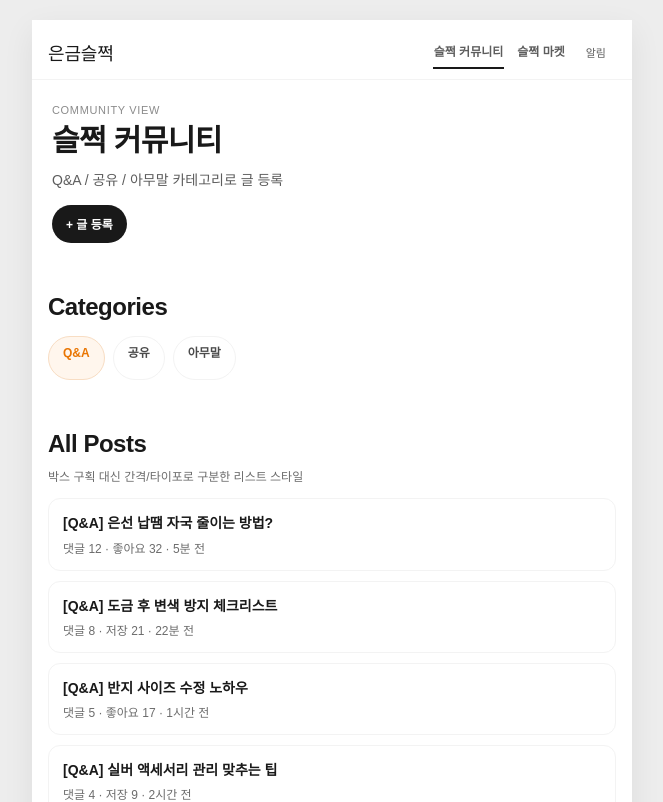
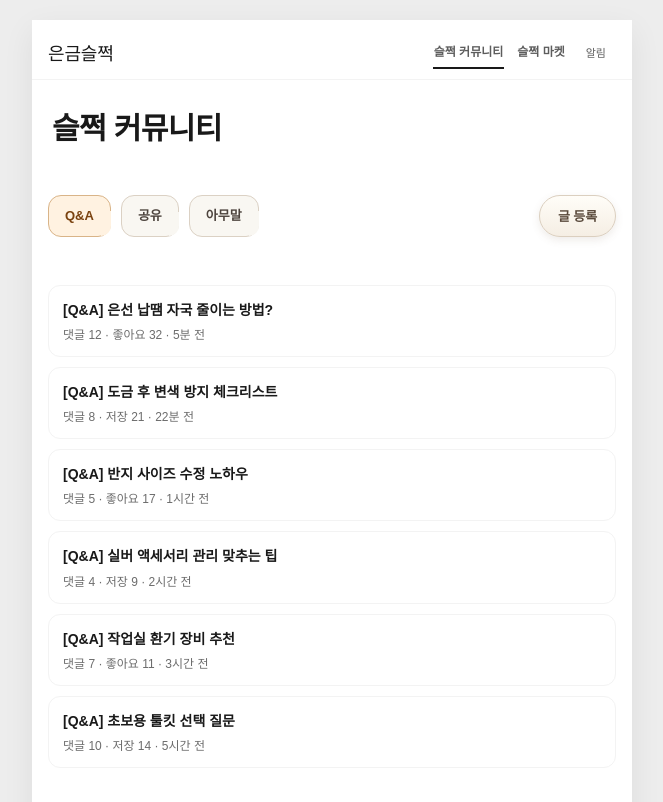
Before and after one commit to braychowq/eungeum-sljeok, a Next.js app in the folder frontend/: page /community in a window 1280 px wide. Shown: the top 802 px of the page, without its empty margins (308-971 px from the left). Built offline with nearby package versions, Linux system fonts and the light colour scheme.

Commit message:
feat: align community write button with category tabs

```diff
--- a/frontend/components/ssuk/CommunityView.module.css
+++ b/frontend/components/ssuk/CommunityView.module.css
@@ -3,39 +3,105 @@
   padding: 0 var(--space-3);
 }
 
-.sectionTitle {
-  margin: 0;
-  color: var(--text-primary);
-  font-size: 24px;
-  line-height: 1.3;
-  letter-spacing: -0.02em;
-}
-
 .tabRow {
-  margin-top: 14px;
+  margin-top: 0;
   display: flex;
-  gap: 8px;
+  gap: 10px;
   flex-wrap: wrap;
 }
 
+.controlsRow {
+  display: flex;
+  align-items: center;
+  gap: 12px;
+}
+
 .tabButton {
-  min-height: 44px;
-  border: 1px solid var(--line-soft);
-  border-radius: 999px;
-  background: var(--bg-canvas);
-  color: #4b4b4b;
+  position: relative;
+  min-height: 42px;
+  border: 1px solid #dbd1c4;
+  border-radius: 13px;
+  background: #f9f7f2;
+  color: #4c433d;
+  display: inline-flex;
+  align-items: center;
+  justify-content: center;
   text-decoration: none;
-  font-size: 12px;
-  font-weight: 600;
-  padding: 10px 14px;
+  font-size: 13px;
+  font-weight: 700;
+  padding: 0 16px;
   line-height: 1;
-  transition: all 0.2s ease;
+  transition: border-color 0.2s ease, background-color 0.2s ease, color 0.2s ease;
+}
+
+.tabButton::after {
+  content: '';
+  position: absolute;
+  right: -1px;
+  top: 0;
+  bottom: 0;
+  width: 10px;
+  background: linear-gradient(135deg, transparent 0 50%, #f9f7f2 50% 100%);
+  border-top-right-radius: 13px;
+  border-bottom-right-radius: 13px;
+}
+
+.tabButton:hover {
+  border-color: #d2c6b8;
+  background: #f6f3ee;
+}
+
+.tabButton:hover::after {
+  background: linear-gradient(135deg, transparent 0 50%, #f6f3ee 50% 100%);
+}
+
+.tabButton:focus-visible {
+  outline: 2px solid #d4852a;
+  outline-offset: 2px;
 }
 
 .tabButtonActive {
-  color: var(--brand);
-  border-color: #f8ddc3;
-  background: #fff6ed;
+  color: #7a420f;
+  border-color: #d9b488;
+  background: #fff2e1;
+}
+
+.tabButtonActive::after {
+  background: linear-gradient(135deg, transparent 0 50%, #fff2e1 50% 100%);
+}
+
+.writeButton {
+  margin-left: auto;
+  min-height: 42px;
+  border: 1px solid #dbcfbf;
+  border-radius: 999px;
+  background:
+    linear-gradient(180deg, #fffdf8 0%, #f5eee4 100%),
+    repeating-linear-gradient(-45deg, rgba(194, 173, 149, 0.12) 0 4px, transparent 4px 8px);
+  color: #59493b;
+  text-decoration: none;
+  display: inline-flex;
+  align-items: center;
+  justify-content: center;
+  padding: 0 18px;
+  font-size: 13px;
+  font-weight: 700;
+  letter-spacing: -0.01em;
+  box-shadow: 0 3px 8px rgba(118, 92, 69, 0.12);
+  transition:
+    transform 0.2s ease,
+    box-shadow 0.2s ease,
+    border-color 0.2s ease;
+}
+
+.writeButton:hover {
+  transform: translateY(-1px);
+  box-shadow: 0 7px 14px rgba(118, 92, 69, 0.2);
+}
+
+.writeButton:focus-visible {
+  outline: 2px solid #d4852a;
+  outline-offset: 2px;
 }
 
 .listSection {
@@ -43,15 +109,9 @@
   padding: 0 var(--space-3);
 }
 
-.listLabel {
-  margin: 8px 0 0;
-  font-size: 12px;
-  color: #6c6c6c;
-}
-
 .list {
   list-style: none;
-  margin: 14px 0 0;
+  margin: 0;
   padding: 0;
   display: grid;
   gap: 10px;
@@ -93,16 +153,26 @@
     padding: 0 14px;
   }
 
-  .sectionTitle {
-    font-size: 22px;
+  .tabButton {
+    min-height: 40px;
+    font-size: 12px;
+    padding: 0 14px;
   }
 
-  .tabButton {
-    padding: 10px 12px;
+  .tabButton::after {
+    width: 8px;
   }
 
-  .listLabel {
-    margin-top: 6px;
+  .controlsRow {
+    flex-wrap: wrap;
+    gap: 10px;
+  }
+
+  .writeButton {
+    margin-left: auto;
+    min-height: 40px;
+    padding: 0 16px;
+    font-size: 12px;
   }
 
   .listItem {
--- a/frontend/components/ssuk/CommunityView.tsx
+++ b/frontend/components/ssuk/CommunityView.tsx
@@ -14,12 +14,13 @@ export default function CommunityView({ activeTab }: CommunityViewProps) {
     <TwoMenuShell
       activeMenu="community"
       title="슬쩍 커뮤니티"
-      subtitle="Q&A / 공유 / 아무말 카테고리로 글 등록"
+      hideEyebrow
+      hideCta
       ctaLabel="+ 글 등록"
       ctaHref="/community/new"
     >
       <section className={styles.tabSection} aria-label="커뮤니티 소카테고리">
-        <h2 className={styles.sectionTitle}>Categories</h2>
+        <div className={styles.controlsRow}>
           <div className={styles.tabRow}>
             {communityTabs.map((tab) => (
               <Link
@@ -34,11 +35,13 @@ export default function CommunityView({ activeTab }: CommunityViewProps) {
               </Link>
             ))}
           </div>
+          <Link href="/community/new" className={styles.writeButton}>
+            글 등록
+          </Link>
+        </div>
       </section>
 
       <section className={styles.listSection} aria-label="게시글 목록">
-        <h2 className={styles.sectionTitle}>All Posts</h2>
-        <p className={styles.listLabel}>박스 구획 대신 간격/타이포로 구분한 리스트 스타일</p>
         <ul className={styles.list}>
           {posts.map((post) => (
             <li key={post.id}>
--- a/frontend/components/ssuk/TwoMenuShell.tsx
+++ b/frontend/components/ssuk/TwoMenuShell.tsx
@@ -6,10 +6,12 @@ import styles from './TwoMenuShell.module.css';
 type TwoMenuShellProps = {
   activeMenu: 'community' | 'market';
   title: string;
-  subtitle: string;
+  subtitle?: string;
   ctaLabel: string;
   ctaHref: string;
   hideHero?: boolean;
+  hideEyebrow?: boolean;
+  hideCta?: boolean;
   children: React.ReactNode;
 };
 
@@ -25,6 +27,8 @@ export default function TwoMenuShell({
   ctaLabel,
   ctaHref,
   hideHero = false,
+  hideEyebrow = false,
+  hideCta = false,
   children
 }: TwoMenuShellProps) {
   const eyebrow = activeMenu === 'community' ? 'COMMUNITY VIEW' : 'MARKET VIEW';
@@ -58,12 +62,14 @@ export default function TwoMenuShell({
 
         {!hideHero ? (
           <section className={styles.heroBox}>
-            <p className={styles.eyebrow}>{eyebrow}</p>
+            {!hideEyebrow ? <p className={styles.eyebrow}>{eyebrow}</p> : null}
             <h1 className={styles.pageTitle}>{title}</h1>
-            <p className={styles.pageSubtitle}>{subtitle}</p>
-            <Link href={ctaHref} className={styles.ctaButton}>
-              {ctaLabel}
-            </Link>
+            {subtitle ? <p className={styles.pageSubtitle}>{subtitle}</p> : null}
+            {!hideCta ? (
+              <Link href={ctaHref} className={styles.ctaButton}>
+                {ctaLabel}
+              </Link>
+            ) : null}
           </section>
         ) : null}
 
```
Lines whose indentation alone changed are shown as unchanged.
